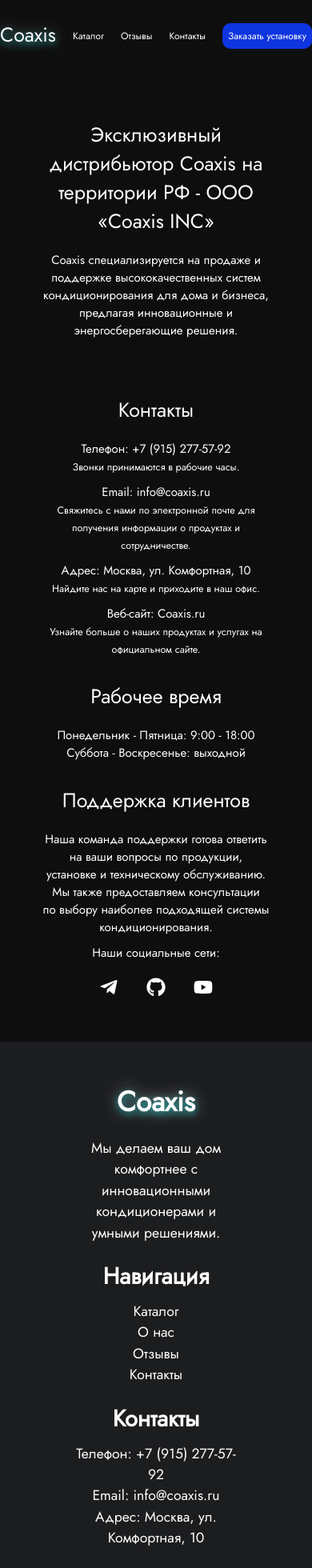
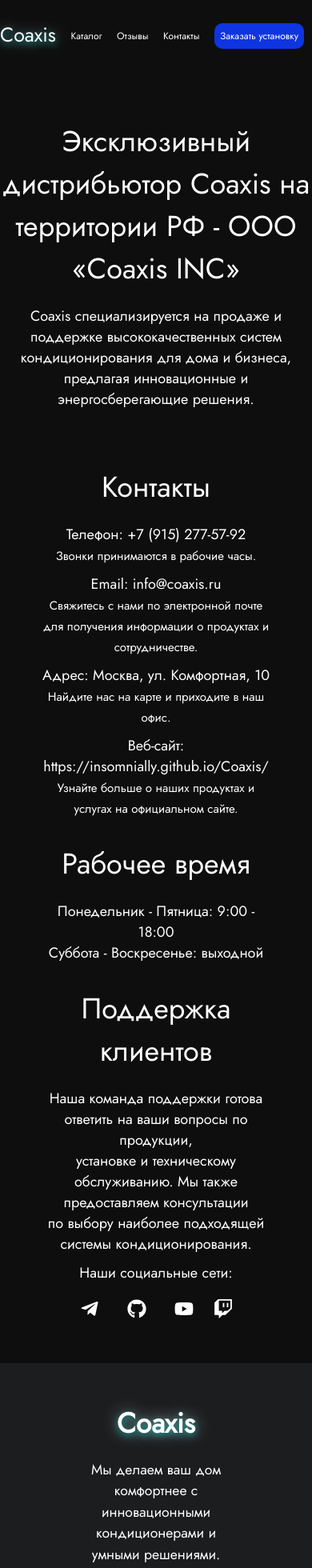
Before and after one commit to insomnially/Coaxis, a React (Vite) app: page /Coaxis/contacts in a window 390 px wide. Shown: the top 1960 px of the page at 80% size. Built offline with nearby package versions, Linux system fonts and the light colour scheme.

Commit message:
fixed bugs with mobile version

```diff
--- a/src/Footer/Footer.css
+++ b/src/Footer/Footer.css
@@ -13,9 +13,11 @@
     display: flex;
     flex-wrap: wrap;
     justify-content: space-between;
+    flex-direction: row;
     max-width: 95%;
     margin: 0;
     padding: 0 100px;
+    margin-bottom: 100px;
   }
 
   .footer-section {
@@ -65,9 +67,8 @@
 
   .social-media-section {
     display: flex;
-    justify-content: center;
-    align-items: center;
   }
+
 
   .social-icons a {
     color: #ffffff;
@@ -81,7 +82,7 @@
 
   .footer-bottom {
     text-align: center;
-    padding-top: 15px;
+    padding-top: 17px;
     border-top: 1px solid #ffffff;
   }
 
@@ -104,5 +105,6 @@
     }
     .footer-section {
       margin: 10px 0;
+      align-items: center;
     }
   }
--- a/src/Footer/Footer.jsx
+++ b/src/Footer/Footer.jsx
@@ -1,8 +1,11 @@
 import React from 'react';
 import './Footer.css';
 import { FaYoutube, FaGithub, FaTwitch, FaTelegram } from 'react-icons/fa';
+import { Link as ScrollLink } from 'react-scroll';
 
 export default function Footer() {
+
+  const hideAboutLinkPaths = ['/Coaxis/catalog', '/Coaxis/reviews', '/Coaxis/contacts'];
   return (
     <footer className="footer-container">
       <div className="footer-content">
@@ -14,10 +17,16 @@
         <div className="footer-section">
           <h3>Навигация</h3>
           <ul>
-            <li><a href="#about">Каталог</a></li>
-            <li><a href="#services">О нас</a></li>
-            <li><a href="#products">Отзывы</a></li>
-            <li><a href="#contact">Контакты</a></li>
+            <li><a href="/Coaxis/catalog">Каталог</a></li>
+            {!hideAboutLinkPaths.includes(location.pathname) && (
+                            <li className='link-item'>
+                                <ScrollLink to="second-div-container" offset={85} spy={true} smooth={true} duration={150}>
+                                    О нас
+                                </ScrollLink>
+                            </li>
+                        )}
+            <li><a href="/Coaxis/reviews">Отзывы</a></li>
+            <li><a href="/Coaxis/contacts">Контакты</a></li>
           </ul>
         </div>
 
--- a/src/Header/Header.css
+++ b/src/Header/Header.css
@@ -46,9 +46,11 @@
     margin-right: 70px;
     transition: all .4s;
     cursor: pointer;
-    &:hover {
-        opacity: 0.6;
-    }
+}
+
+.headerbutton:hover {
+    opacity: .8;
+
 }
 
 .link-item {
@@ -73,13 +75,11 @@
         padding: 0;
     }
 
+
     .headerbutton {
-        margin-right: 0;
+        margin-right: 10px;
     }
 
-    .headerbutton .setup {
-        display: contents;
-    }
   }
 
 
--- a/src/components/1/MainDiv.css
+++ b/src/components/1/MainDiv.css
@@ -16,7 +16,8 @@
     display: flex;
     justify-content: center;
     align-items: center;
-    height: 80vh;
+    padding-top: 100px;
+    height: 70vh;
 }
 
 .condition-image {
@@ -28,6 +29,7 @@
 
 .description1 {
     margin-left: 20px;
+    width: 100%;
 }
 
 .description-title {
@@ -45,6 +47,7 @@
     gap: 20px;
     flex-wrap: wrap;
     justify-content: space-between;
+    align-items: center;
     width: 95%;
     padding: 0 30px;
     height: 25vh;
@@ -65,7 +68,9 @@
 
 .info-text {
     font-size: 14px;
-    line-height: 1.5;
+    line-height: 1.6;
+    width: 330px;
+    height: 130px;
 }
 
 .containermain2 {
@@ -79,7 +84,6 @@
 }
 .mainimage2 {
     width: 100%;
-    height: 100%;
     display: flex;
     justify-content: center;
     align-items: center;
@@ -93,7 +97,7 @@
     display: flex;
     align-self: center;
     width: 70%;
-    height: auto;
+    height: 100%;
 }
 
 .mainimage2-text {
@@ -103,34 +107,25 @@
     text-shadow: 2px 2px 4px rgba(0, 0, 0, 0.7);
 }
 
-/* Адаптивные стили */
 @media (max-width: 768px) {
     .containermain1 {
         flex-direction: column;
-        height: 100%;
-        padding-top: 120px;
     }
 
     .containermain1 {
         flex-direction: column;
-        height: 100%;
+        height: 80vh;
     }
     .containermain2 {
         flex-direction: column;
-        height: 60vh;
-    }
-
-    .containermain2 img {
-        width: 100%;
-        object-fit: cover;
-        min-height: 60px;
-        border-radius: 40px;
+        height: 100vh;
     }
     .inforow {
         flex-direction: column;
         justify-content: center;
         align-items: center;
         height: 90vh;
+        width: 100%;
         padding:  0;
         margin: 0;
     }
@@ -139,10 +134,12 @@
         display: flex;
         justify-content: center;
         align-items: center;
+        height: 0;
     }
     .mainimage2-img {
-        width: 100%;
-
+        width: 96%;
+        object-fit: cover;
+        min-height: 70vh;
     }
 
     .info-item {
@@ -152,7 +149,21 @@
 
     .mainimage2-text {
         font-size: 25px;
+        text-align: center;
     }
+
+    .description1 {
+        margin: 0;
+    }
+
+    .description-title {
+        text-align: center;
+    }
+
+    .description-text {
+        text-align: center;
+    }
+
 }
 
 html {
--- a/src/components/1/MainDiv.jsx
+++ b/src/components/1/MainDiv.jsx
@@ -48,11 +48,11 @@
       </div>
 
       <div className="inforow" ref={ref2}>
-        {[ // Здесь список свойств кондиционера
+        {[
           {
             emoji: '🔋',
             title: 'Высокая Энергоэффективность',
-            text: 'Инверторный компрессор A++ с оптимизированным энергопотреблением. Быстрое охлаждение и поддержание заданной температуры, экономия до 40% электроэнергии.',
+            text: 'Инверторный компрессор A++ с оптимизированным энергопотреблением. Быстрое охлаждение и поддержание заданной температуры.',
           },
           {
             emoji: '🌬️',
--- a/src/components/3/ThirdDiv.css
+++ b/src/components/3/ThirdDiv.css
@@ -102,14 +102,17 @@
       margin: 5px 0;
     }
 
+    .block-content p {
+      text-align: left;
+    }
     .first-block,
     .second-block,
     .third-block,
     .fourth-block {
-      height: 400px;
+      height: 500px;
     }
     .third-block {
-        top: 0;
+      top: 0;
     }
 
     .block-content h2 {
--- a/src/components/4/FourthDiv.css
+++ b/src/components/4/FourthDiv.css
@@ -12,7 +12,7 @@
 
   h1 {
     font-size: 36px;
-    margin-bottom: 20px;
+    margin-bottom: 10px;
   }
 
   p {
@@ -40,6 +40,11 @@
     max-width: 400px;
     height: auto;
   }
+  .text-container p {
+    font-size: 15px;
+    margin-bottom: 20px;
+    text-align: left;
+  }
 
   .containermain2 img {
     border-radius: 70px;
@@ -65,6 +70,10 @@
       justify-content: center;
       align-items: center;
     }
+
+    .text-container p {
+      margin-bottom: 25px;
+    }
     .containermain2 img {
       border-radius: 70px;
       filter: brightness(60%);
@@ -76,15 +85,19 @@
     }
 
     h1 {
-      font-size: 25px;
+      font-size: 36px;
       margin-bottom: 20px;
-      text-align: center;
     }
 
-    p {
+    .text-container p {
       font-size: 15px;
       margin-bottom: 20px;
-      text-align: center;
+      text-align: left;
+    }
+
+    .text-container h1 {
+      width: 100%;
+      text-align: left;
     }
     .download-buttons span {
       font-size: 15px;
--- a/src/components/Contacts/Contacts.css
+++ b/src/components/Contacts/Contacts.css
@@ -1,3 +1,5 @@
+
+
 .containercontacts {
     width: 100%;
     height: auto;
@@ -13,7 +15,9 @@
 }
 
 .contact1 {
-    padding: 0 50px;
+    margin-left: 50px;
+    width: 100%;
+
 }
 .contact2 {
     display: flex;
@@ -35,4 +39,13 @@
         justify-content: center;
         align-items: center;
     }
+
+    .contact1 {
+        text-align: center;
+        margin-left: 0;
+    }
+
+    .contact2 {
+        text-align: center;
+    }
 }
--- a/src/components/Contacts/Contacts.jsx
+++ b/src/components/Contacts/Contacts.jsx
@@ -1,10 +1,11 @@
 import React from "react";
-import { FaTelegramPlane, FaGithub, FaYoutube } from "react-icons/fa";
+import { FaTelegramPlane, FaGithub, FaYoutube, FaTwitch } from "react-icons/fa";
 import "./Contacts.css";
 import Footer from "../../Footer/Footer";
 
 export default function ContactInfo() {
   return (
+
     <div className="containercontacts">
       <div className="contact1">
         <h1 style={{ fontWeight: 500 }}>
@@ -34,7 +35,7 @@
         </p>
 
         <p style={{ paddingBottom: 10 }}>
-          Веб-сайт: <a href="https://coaxis.ru">Coaxis.ru</a> <br />
+          Веб-сайт: <a href="https://insomnially.github.io/Coaxis/">https://insomnially.github.io/Coaxis/</a> <br />
           <small>Узнайте больше о наших продуктах и услугах на официальном сайте.</small>
         </p>
 
@@ -60,6 +61,9 @@
           <a href="https://youtube.com/your-youtube-channel" target="_blank" rel="noopener noreferrer" aria-label="YouTube">
             <FaYoutube style={{ color: "#FF0000", fontSize: "24px" }} />
           </a>
+          <a href="https://twitch.tv/" target="_blank" rel="noopener noreferrer" aria-label="Twitch">
+            <FaTwitch style={{ color: "#FF0000", fontSize: "24px" }} />
+          </a>
         </div>
       </div>
       <Footer/>
--- a/src/components/pagecatalog/Catalog.css
+++ b/src/components/pagecatalog/Catalog.css
@@ -200,7 +200,7 @@
 @media (max-width: 768px) {
   .catalog-card {
       position: relative;
-      width: 85%;
+      width: 89%;
       height: 400px;
       display: flex;
       justify-content: center;
@@ -233,6 +233,7 @@
       flex-wrap: nowrap;
       flex-direction: column;
       margin-bottom: 50px;
+      height: 100%;
   }
 
   .feature {
--- a/src/components/reviews/Reviews.css
+++ b/src/components/reviews/Reviews.css
@@ -112,6 +112,24 @@
     transition: color 0.3s;
 }
 
+.headerbutton:hover {
+    opacity: .8;
+}
+
 .star.filled {
     color: gold;
 }
+
+@media (max-width:768px) {
+    .review-card {
+        display: flex;
+        justify-content: center;
+        align-items: center;
+        flex-direction: column;
+        text-align: center;
+    }
+
+    .review-text {
+        text-align: center;
+    }
+}
```
